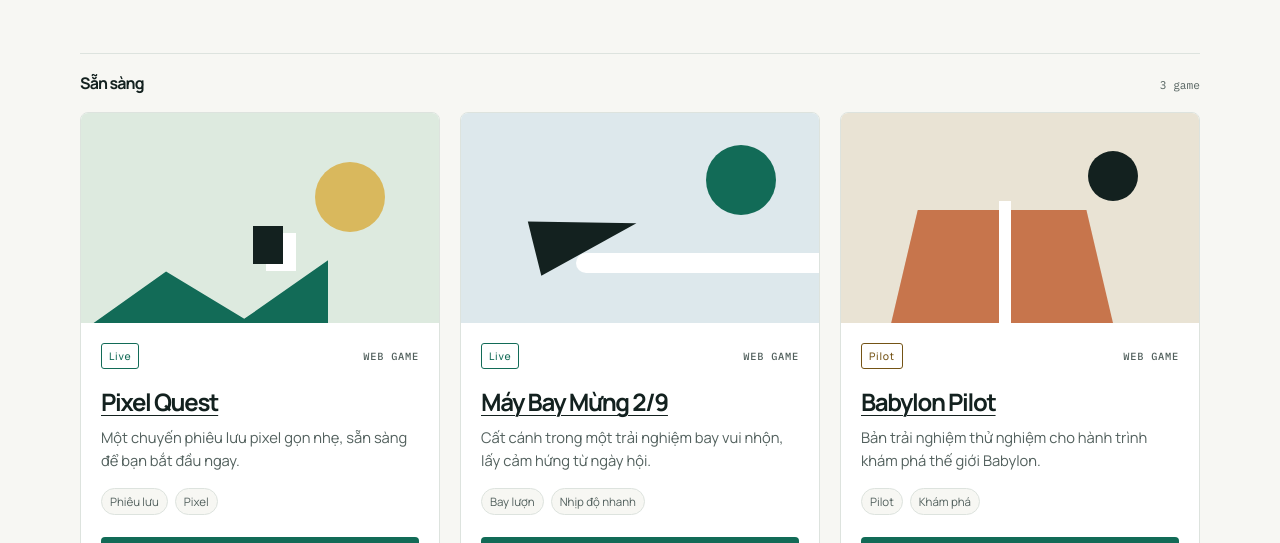
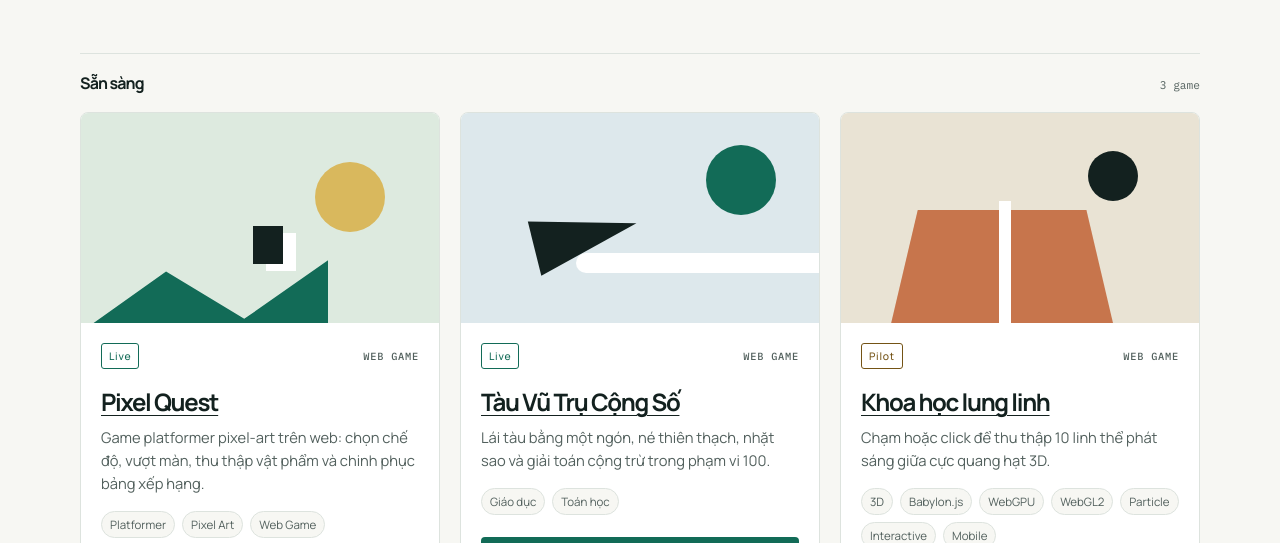
Before and after one commit to thaitrn/gamehub, a website built with Vite: page index.html in a window 1280 px wide. Shown: the part 409-952 px from the top of the page. Built offline with nearby package versions, Linux system fonts and the light colour scheme.

Commit message:
feat: publish approved 3-game GameHub inventory
Replace maybay29 with Tàu Vũ Trụ Cộng Số (game3) using PM-approved
canonical URLs and metadata; refresh Pixel Quest and Babylon Pilot copy.

```diff
--- a/src/games.ts
+++ b/src/games.ts
@@ -1,7 +1,7 @@
 export type GameStatus = 'Live' | 'Pilot';
 
 export interface Game {
-  id: 'pixel-quest' | 'maybay29' | 'babylon-pilot';
+  id: 'pixel-quest' | 'game3' | 'babylon-pilot';
   name: string;
   shortDescription: string;
   status: GameStatus;
@@ -21,46 +21,47 @@ export const games: readonly Game[] = [
   {
     id: 'pixel-quest',
     name: 'Pixel Quest',
-    shortDescription: 'Một chuyến phiêu lưu pixel gọn nhẹ, sẵn sàng để bạn bắt đầu ngay.',
+    shortDescription:
+      'Game platformer pixel-art trên web: chọn chế độ, vượt màn, thu thập vật phẩm và chinh phục bảng xếp hạng.',
     status: 'Live',
-    tags: ['Phiêu lưu', 'Pixel'],
+    tags: ['Platformer', 'Pixel Art', 'Web Game'],
     art: 'quest',
-    coverAlt: 'Minh hoạ pixel trừu tượng với mặt trời và địa hình phiêu lưu.',
+    coverAlt: 'Ảnh bìa game platformer Pixel Quest phong cách pixel-art.',
     playUrl: 'https://thaitrn.github.io/pixel-quest/',
     ctaLabel: 'Chơi ngay',
     published: true,
     sortOrder: 1,
-    owner: 'Product owner',
-    lastVerifiedAt: '2026-08-27',
+    owner: 'thaitrn',
+    lastVerifiedAt: '2026-08-30',
   },
   {
-    id: 'maybay29',
-    name: 'Máy Bay Mừng 2/9',
-    shortDescription: 'Cất cánh trong một trải nghiệm bay vui nhộn, lấy cảm hứng từ ngày hội.',
+    id: 'game3',
+    name: 'Tàu Vũ Trụ Cộng Số',
+    shortDescription: 'Lái tàu bằng một ngón, né thiên thạch, nhặt sao và giải toán cộng trừ trong phạm vi 100.',
     status: 'Live',
-    tags: ['Bay lượn', 'Nhịp độ nhanh'],
+    tags: ['Giáo dục', 'Toán học'],
     art: 'flight',
-    coverAlt: 'Minh hoạ máy bay giấy trừu tượng bay qua các đám mây.',
-    playUrl: 'https://thaitrn.github.io/maybay29/',
+    coverAlt: 'Minh hoạ tàu vũ trụ bay giữa các vì sao và thiên thạch.',
+    playUrl: 'https://game3-sandy-eta.vercel.app',
     ctaLabel: 'Chơi ngay',
     published: true,
     sortOrder: 2,
     owner: 'Product owner',
-    lastVerifiedAt: '2026-08-27',
+    lastVerifiedAt: '2026-08-30',
   },
   {
     id: 'babylon-pilot',
-    name: 'Babylon Pilot',
-    shortDescription: 'Bản trải nghiệm thử nghiệm cho hành trình khám phá thế giới Babylon.',
+    name: 'Khoa học lung linh',
+    shortDescription: 'Chạm hoặc click để thu thập 10 linh thể phát sáng giữa cực quang hạt 3D.',
     status: 'Pilot',
-    tags: ['Pilot', 'Khám phá'],
+    tags: ['3D', 'Babylon.js', 'WebGPU', 'WebGL2', 'Particle', 'Interactive', 'Mobile'],
     art: 'babylon',
-    coverAlt: 'Minh hoạ kiến trúc cổ điển trừu tượng và vầng trăng.',
+    coverAlt: 'Minh hoạ các linh thể phát sáng giữa cực quang hạt trong không gian 3D.',
     playUrl: 'https://thaitrn.github.io/babylon-pilot/',
     ctaLabel: 'Trải nghiệm pilot',
     published: true,
     sortOrder: 3,
     owner: 'Product owner',
-    lastVerifiedAt: '2026-08-27',
+    lastVerifiedAt: '2026-08-30',
   },
 ] as const;
```
Also changed, not shown: tests/games.test.ts (+9 -3 lines), tests/mobile-smoke.mjs (+2 -2 lines), dist/assets/index-8O9b_5TJ.js (added), dist/assets/index-BzPla5EK.js (deleted), dist/index.html.
